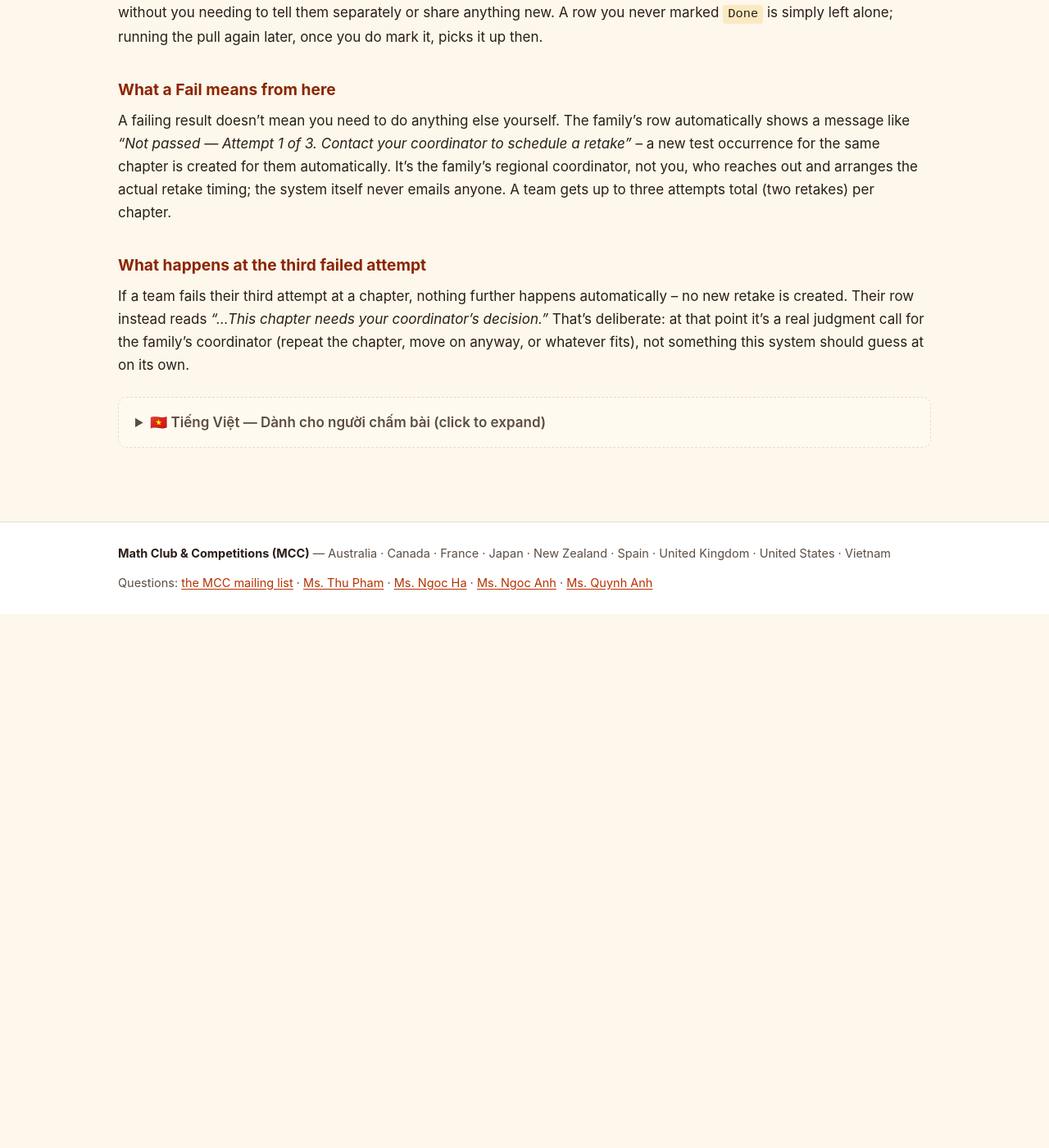
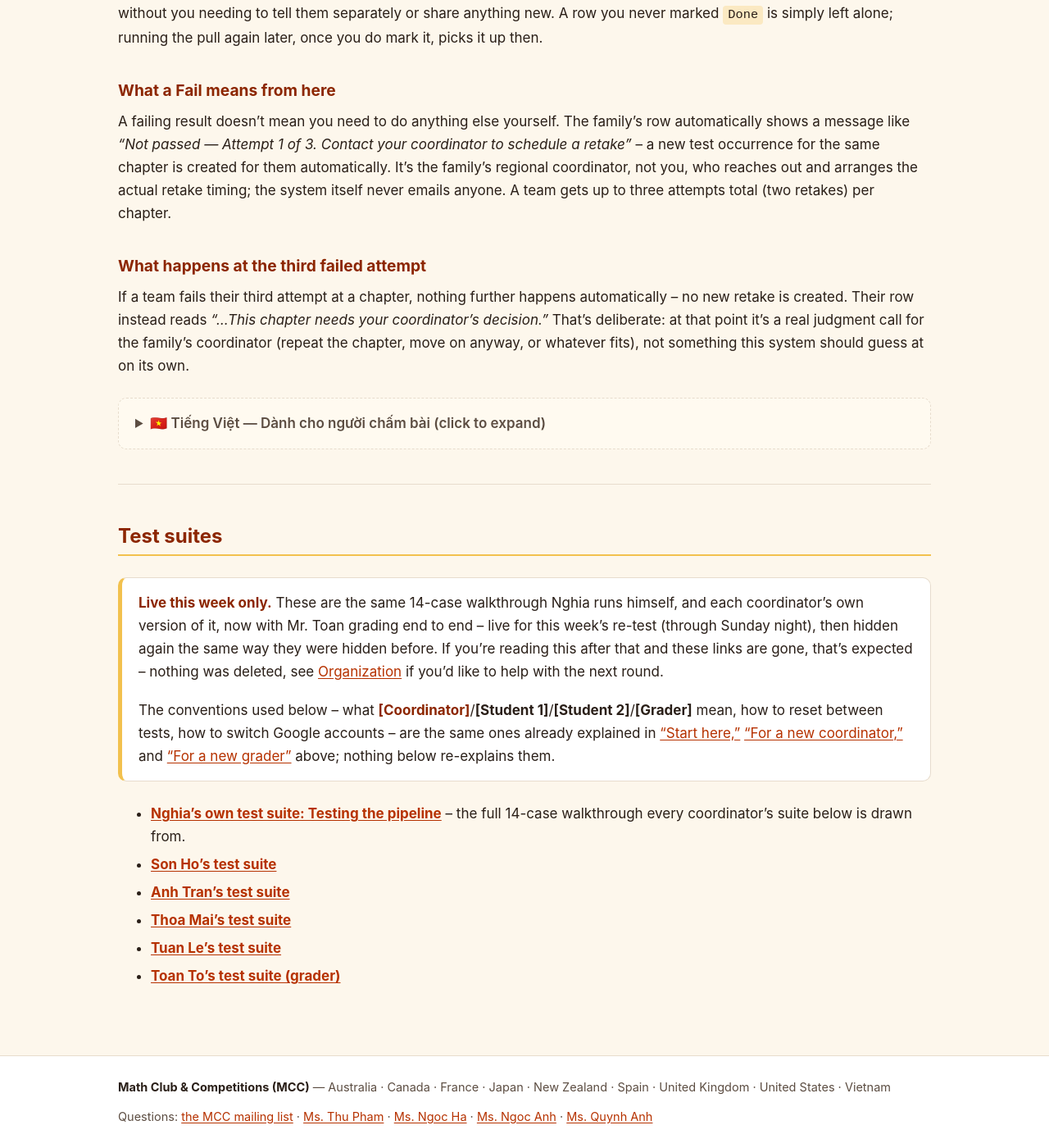
Before and after one commit to nghia71/nghia71.github.io, a Jekyll site: the page built from current-standings.md, in a window 1280 px wide and 1400 px high, scrolled down 19221 px. Shown: the whole window at 82% size. Built offline with Jekyll 4.4.1, drawn with Linux system fonts in a browser that asks for light colours; before the commit the page ends 19970 px from its top, so only the background shows below that; some of the changed text lies outside the part shown.

Commit message:
Reintroduce test-suite links with a reusable hide/show toggle
Add show_test_material (_config.yml) so the UAT/testing-the-pipeline
links at the bottom of Current Standings can be hidden again after
this week's re-test with a one-line flip, instead of manual content
surgery each time.

Also update the grading-pull docs and Test 11's steps to reflect that
"Pull weekly grading" and "Lock in changed exam dates" now work for
any real grader/coordinator, not just Nghia (see the matching
mcc-automation change).

```diff
--- a/_config.yml
+++ b/_config.yml
@@ -42,6 +42,15 @@
   - title: Archive
     url: /archive
 
+# Whether the UAT / Testing-the-pipeline test-suite links show up at the
+# bottom of Current Standings. Flip to false (and push) to hide them again
+# without deleting or rewriting any of the underlying pages -- they stay on
+# disk and reachable by direct link either way, this only controls whether
+# Current Standings links out to them. Added 2026-09-15 for the UAT re-test
+# week; see current-standings.md's "Test suites" section, wrapped in
+# {% if site.show_test_material %}.
+show_test_material: true
+
 exclude:
   - .DS_Store
   - vendor
--- a/current-standings.md
+++ b/current-standings.md
@@ -6,7 +6,7 @@
 
 This page is the club's live index, for every role: where the roster and every team's exam status can be seen by anyone, exactly what happens on an actual test day and what each column and status message means, and where the coordinator and organizer spreadsheets live for the people who run the club.
 
-**Jump to:** [Start here](#start-here) · [Where the data lives](#where-the-clubs-data-lives) · [Glossary](#glossary) · [The public roster](#the-public-roster) · [For Parents & Students](#for-parents--students) · [Coordinator & organizer resources](#coordinator--organizer-resources) · [For Graders](#for-graders)
+**Jump to:** [Start here](#start-here) · [Where the data lives](#where-the-clubs-data-lives) · [Glossary](#glossary) · [The public roster](#the-public-roster) · [For Parents & Students](#for-parents--students) · [Coordinator & organizer resources](#coordinator--organizer-resources) · [For Graders](#for-graders){% if site.show_test_material %} · [Test suites](#test-suites){% endif %}
 
 ## Start here
 
@@ -152,7 +152,7 @@
 
 <div class="tc-step">
 <div class="tc-step-text">
-<strong>3.</strong> Pulling results in is Nghia's step, not yours — <strong>MCC Tools → Pull weekly grading</strong> only works for his account. Once your rows are marked <code>Done</code>, let him know (or he runs it on his own schedule); they'll then flow onto the public sheet automatically, with your comment landing in that row's <code>Comment</code> column — plain text, or a clickable link if you pasted one.
+<strong>3.</strong> Once your rows are marked <code>Done</code>, pull them in yourself — <strong>MCC Tools → Grader tools → Pull weekly grading</strong> now works for any real grader, not just Nghia. Click it any time after marking a batch <code>Done</code>; they'll then flow onto the public sheet automatically, with your comment landing in that row's <code>Comment</code> column — plain text, or a clickable link if you pasted one.
 </div>
 </div>
 
@@ -163,7 +163,7 @@
 
 1. Mỗi tuần có một bảng tính chia sẻ riêng, `MCC Grading — <số tuần ISO>`, được tạo tự động khi cần lần đầu — kiểm tra mục "Shared with me" trên Drive, hoặc tìm "MCC Grading".
 2. Với mỗi bài nộp: điền `Score` (0–100), `Comments` (bất cứ nhận xét nào muốn gia đình thấy), và `GradedBy`. Chỉ đánh dấu `Done` khi dòng đó thực sự đã chấm xong — một dòng chấm dở nên để trống, vì chỉ những dòng `Done` mới được đưa vào hệ thống.
-3. Việc đưa kết quả vào hệ thống là bước của thầy Nghĩa, không phải của người chấm — mục **MCC Tools → Pull weekly grading** chỉ hoạt động với tài khoản của thầy Nghĩa. Sau khi đã đánh dấu `Done` các dòng của mình, báo cho thầy Nghĩa biết (hoặc thầy sẽ tự chạy theo lịch riêng); kết quả sẽ tự động chuyển vào bảng công khai, với nhận xét vào đúng cột `Comment` của dòng đó — chữ thường, hoặc một đường link có thể bấm nếu đã dán link.
+3. Sau khi đã đánh dấu `Done` các dòng của mình, tự đưa kết quả vào hệ thống được rồi — mục **MCC Tools → Grader tools → Pull weekly grading** giờ dùng được cho bất kỳ người chấm bài thật nào, không chỉ riêng thầy Nghĩa. Bấm vào đó bất cứ lúc nào sau khi đánh dấu `Done` một loạt bài; kết quả sẽ tự động chuyển vào bảng công khai, với nhận xét vào đúng cột `Comment` của dòng đó — chữ thường, hoặc một đường link có thể bấm nếu đã dán link.
 
 </details>
 
@@ -790,7 +790,7 @@
 
 ### What to fill in, and when to mark a row Done
 
-Each row is one graded submission: fill in `Score` (0-100, the club's usual point system), `Comments` (whatever feedback you want the family to see -- per-problem or overall, your call), and `GradedBy` (your name). Check the `Done` box only once a row is genuinely finished. **A half-graded row should stay unchecked** -- the automation only ever reads rows marked `Done`, specifically so a score you're still second-guessing never gets pulled into a family's row by accident. There's no rush; grade at your own pace across the week. **Pulling results in is Nghia's step, not yours** — the "MCC Tools → Pull weekly grading" menu item only works for him; once you've marked your rows `Done`, let him know (or he runs it on his own schedule) and they'll be pulled in.
+Each row is one graded submission: fill in `Score` (0-100, the club's usual point system), `Comments` (whatever feedback you want the family to see -- per-problem or overall, your call), and `GradedBy` (your name). Check the `Done` box only once a row is genuinely finished. **A half-graded row should stay unchecked** -- the automation only ever reads rows marked `Done`, specifically so a score you're still second-guessing never gets pulled into a family's row by accident. There's no rush; grade at your own pace across the week. **You pull the results in yourself** — the "MCC Tools → Grader tools → Pull weekly grading" menu item now works for any real grader, not just Nghia; once you've marked your rows `Done`, click it and they'll be pulled in.
 
 ### What happens automatically once you mark a row Done and pull results in
 
@@ -813,7 +813,7 @@
 
 ### Điền gì, và khi nào đánh dấu Done
 
-Mỗi dòng là một bài đã chấm: điền `Score` (0–100, theo thang điểm quen thuộc của câu lạc bộ), `Comments` (bất kỳ nhận xét nào muốn gia đình thấy — theo từng bài hay tổng quát, tùy ý), và `GradedBy` (tên mình). Chỉ đánh dấu `Done` khi dòng đó thực sự đã xong. **Một dòng chấm dở nên để trống ô Done** — hệ thống chỉ đọc những dòng đã đánh dấu `Done`, để một điểm số còn đang phân vân không bao giờ vô tình lọt vào dòng của một gia đình. Không cần vội, có thể chấm theo tốc độ của riêng mình trong tuần. **Đưa kết quả vào hệ thống là bước của thầy Nghĩa, không phải của người chấm** — mục "MCC Tools → Pull weekly grading" chỉ hoạt động với tài khoản của thầy; sau khi đã đánh dấu `Done` các dòng của mình, báo cho thầy biết (hoặc thầy tự chạy theo lịch riêng) để kết quả được đưa vào.
+Mỗi dòng là một bài đã chấm: điền `Score` (0–100, theo thang điểm quen thuộc của câu lạc bộ), `Comments` (bất kỳ nhận xét nào muốn gia đình thấy — theo từng bài hay tổng quát, tùy ý), và `GradedBy` (tên mình). Chỉ đánh dấu `Done` khi dòng đó thực sự đã xong. **Một dòng chấm dở nên để trống ô Done** — hệ thống chỉ đọc những dòng đã đánh dấu `Done`, để một điểm số còn đang phân vân không bao giờ vô tình lọt vào dòng của một gia đình. Không cần vội, có thể chấm theo tốc độ của riêng mình trong tuần. **Tự đưa kết quả vào hệ thống được** — mục "MCC Tools → Grader tools → Pull weekly grading" giờ dùng được cho bất kỳ người chấm bài thật nào, không chỉ riêng thầy Nghĩa; sau khi đã đánh dấu `Done` các dòng của mình, bấm vào đó là kết quả sẽ được đưa vào.
 
 ### Điều gì tự động xảy ra sau khi đánh dấu Done và kết quả được đưa vào hệ thống
 
@@ -828,3 +828,23 @@
 Nếu một đội fail lần thi thứ ba của một chương, sẽ không có gì tự động xảy ra thêm — không có buổi thi lại mới nào được tạo. Dòng của đội thay vào đó sẽ hiện *"...This chapter needs your coordinator's decision."* Đây là chủ ý: đến lúc đó là một quyết định thực sự của quản lý vùng gia đình đó (thi lại chương, cho qua, hay bất cứ cách nào phù hợp), không phải điều hệ thống nên tự đoán.
 
 </details>
+
+{% if site.show_test_material %}
+---
+
+## Test suites
+
+<div class="note" markdown="1">
+**Live this week only.** These are the same 14-case walkthrough Nghia runs himself, and each coordinator's own version of it, now with Mr. Toan grading end to end -- live for this week's re-test (through Sunday night), then hidden again the same way they were hidden before. If you're reading this after that and these links are gone, that's expected -- nothing was deleted, see [Organization](./organization.md) if you'd like to help with the next round.
+
+The conventions used below -- what **[Coordinator]**/**[Student 1]**/**[Student 2]**/**[Grader]** mean, how to reset between tests, how to switch Google accounts -- are the same ones already explained in ["Start here,"](#start-here) ["For a new coordinator,"](#for-a-new-coordinator) and ["For a new grader"](#for-a-new-grader) above; nothing below re-explains them.
+</div>
+
+- **[Nghia's own test suite: Testing the pipeline](./testing-the-pipeline.md)** -- the full 14-case walkthrough every coordinator's suite below is drawn from.
+- **[Son Ho's test suite](./uat-son-ho.md)**
+- **[Anh Tran's test suite](./uat-anh-tran.md)**
+- **[Thoa Mai's test suite](./uat-thoa-mai.md)**
+- **[Tuan Le's test suite](./uat-tuan-le.md)**
+- **[Toan To's test suite (grader)](./uat-toan-to.md)**
+
+{% endif %}
```
Also changed, not shown: testing-the-pipeline.md (+10 -10 lines).
